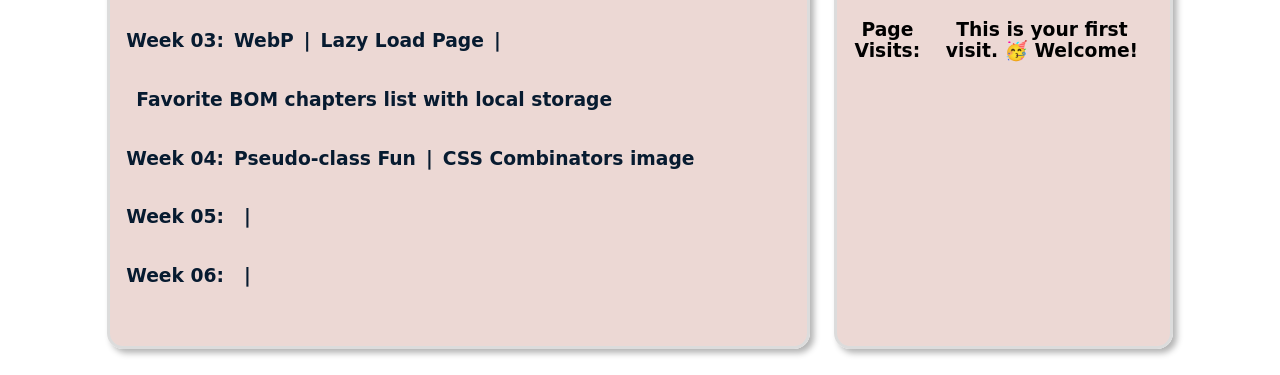
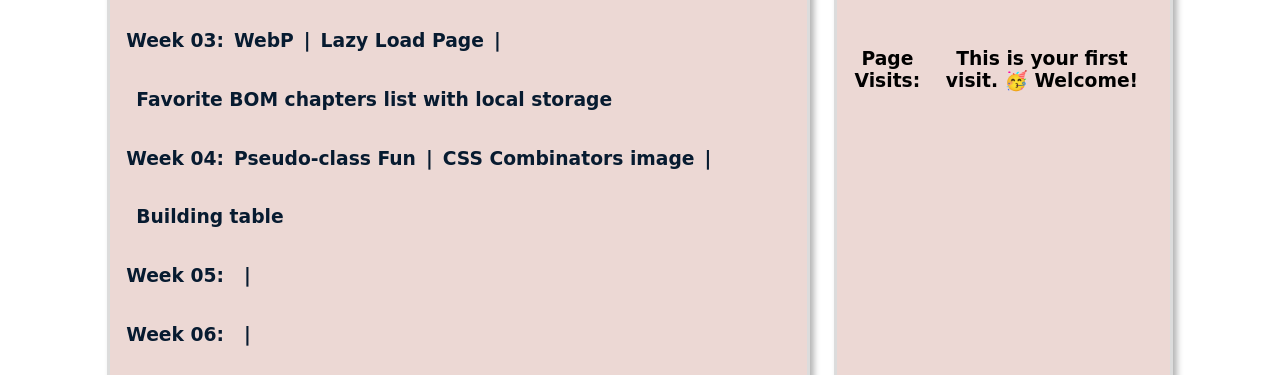
Before and after one commit to danielcordeirofaria/WDD230, a plain HTML site: page index.html in a window 1280 px wide. Shown: the part 1160-1535 px from the top of the page. Drawn offline with Linux system fonts and the light colour scheme; no server answers; a script that the page names is missing.

Commit message:
adicionando na pagina printipal

```diff
--- a/index.html
+++ b/index.html
@@ -76,6 +76,7 @@
                     <li>
                         <h3>Week 04: <h3><a href="https://codepen.io/danielcordeirofaria/pen/YzMZEQa">Pseudo-class Fun</a>
                         <h3> | <h3><a href="/week04/image/cssCombinatorsImage.png">CSS Combinators image</a>
+                        <h3> | <h3><a href="/week04/tablebuild.html">Building table</a>
                     </li>
                     <li>
                         <h3>Week 05: <h3><a href="#"></a>
```
